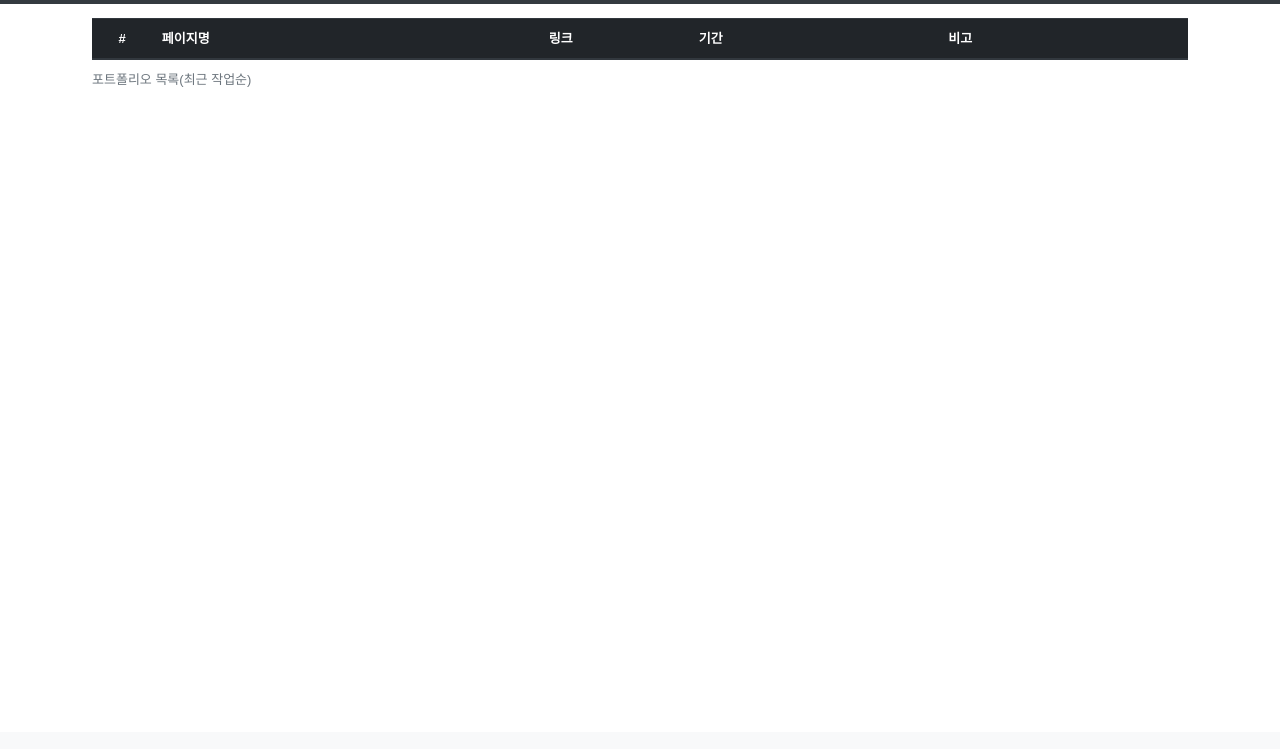
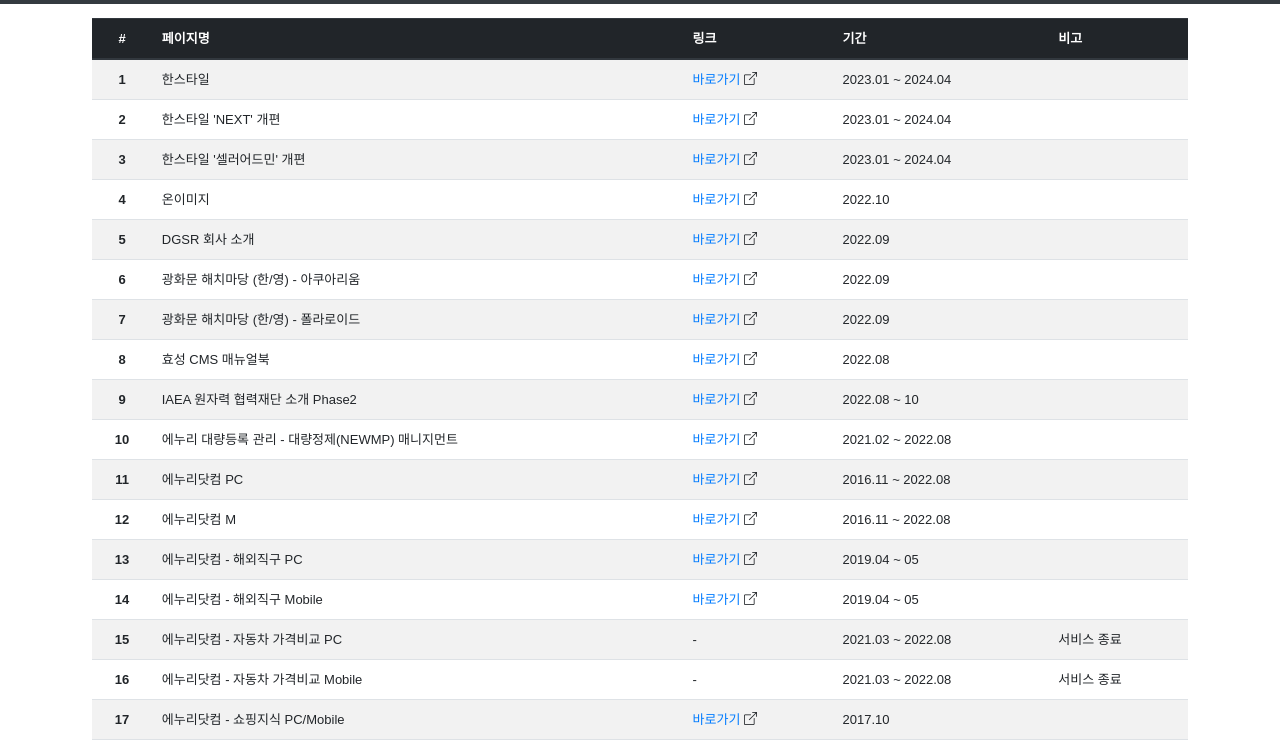
Before and after one commit to Jibros/portfolio_list, a plain HTML site: page index.html in a window 1280 px wide. Shown: the part 42-791 px from the top of the page. Drawn offline with nearby package versions, Linux system fonts and the light colour scheme.

Commit message:
조건문 수정

```diff
--- a/index.html
+++ b/index.html
@@ -144,7 +144,7 @@
                         <tr>
                             <th scope="row" class="text-center">${i+1}</th>
                             <td>${list[i].name}</td>
-                            ${ list[i].link ? <td><a href="${list[i].link}" target="_blank">바로가기</a> <i class="bi bi-box-arrow-up-right"></i></td> : <td>-</td> }
+                            ${ list[i].link ? `<td><a href="${list[i].link}" target="_blank">바로가기</a> <i class="bi bi-box-arrow-up-right"></i></td>` : `<td>-</td>` }
                             <td>${list[i].date}</td>
                             <td>${list[i].note}</td>
                         </tr>
```
